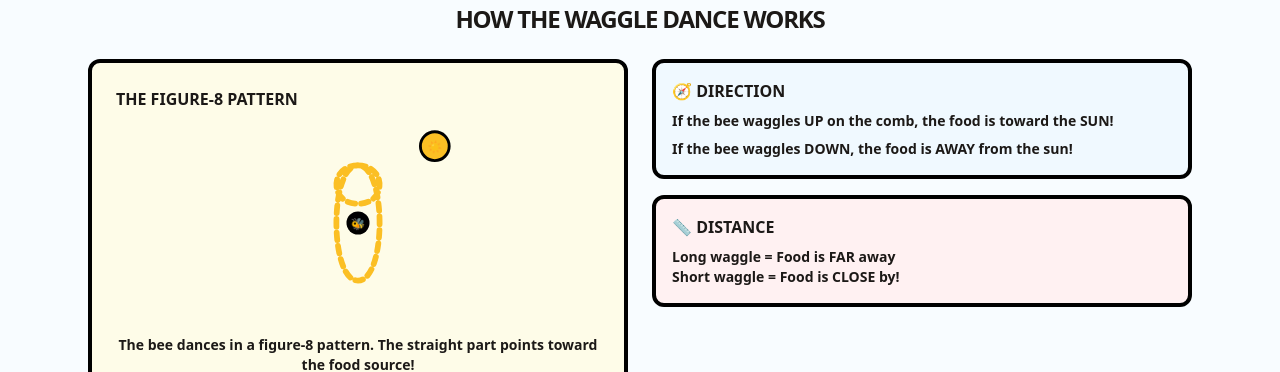
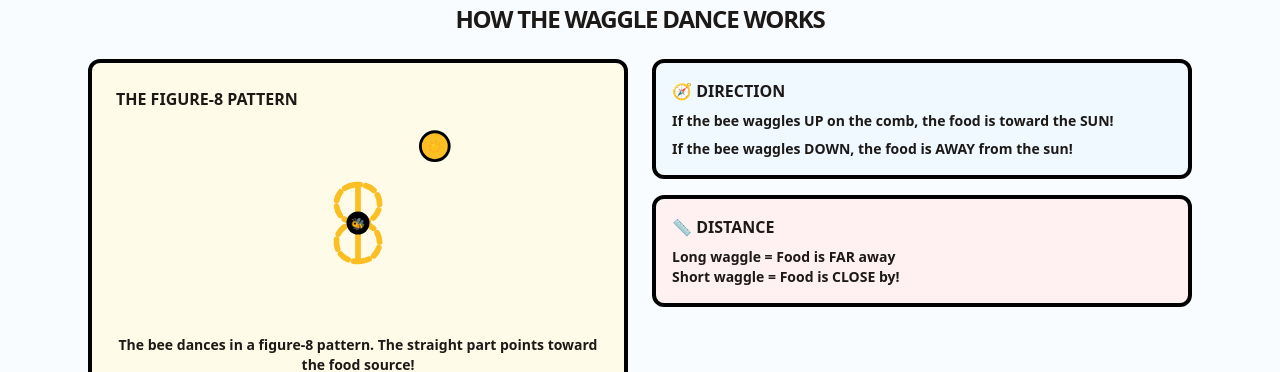
Before and after one commit to curtis-winter/alberta-bee-adventure, a React (Vite) app: page / in a window 1280 px wide. Shown: the part 4960-5332 px from the top of the page. Built offline with nearby package versions, Linux system fonts and the light colour scheme.

Commit message:
fix: SVG figure-8 with clear two-loop pattern
- Start from center, go to top loop
- Top elliptical loop (y:60-100)
- Return to center, go to bottom loop
- Bottom elliptical loop (y:100-140)
- Creates clear figure-8 shape

```diff
--- a/src/components/WaggleDance.tsx
+++ b/src/components/WaggleDance.tsx
@@ -63,17 +63,21 @@ className="brutalist-card p-6 bg-white"
 <div className="bg-yellow-50 border-4 border-black rounded-xl p-6">
 <h4 className="font-black uppercase mb-4">The Figure-8 Pattern</h4>
 <svg viewBox="0 0 200 200" className="w-full h-48">
-{/* Figure-8 waggle dance path */}
+{/* Figure-8 waggle dance pattern - two elliptical loops */}
 <path
-d="M 100 40
-   C 130 40 130 80 100 80
-   C 70 80 70 40 100 40
-   C 130 40 130 160 100 160
-   C 70 160 70 40 100 40"
+d="M 100 100
+   L 100 60
+   C 130 60 130 100 100 100
+   C 70 100 70 60 100 60
+   L 100 100
+   L 100 140
+   C 130 140 130 100 100 100
+   C 70 100 70 140 100 140
+   L 100 100"
 fill="none"
 stroke="#fbbf24"
 strokeWidth="6"
-strokeDasharray="8 6"
+strokeDasharray="10 6"
 strokeLinecap="round"
 />
 {/* Sun direction indicator */}
```
